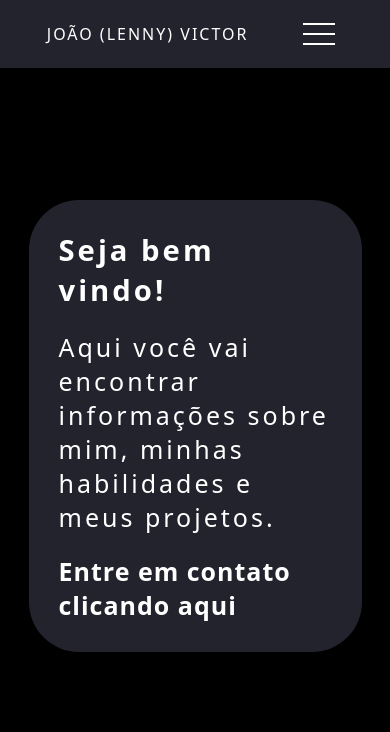
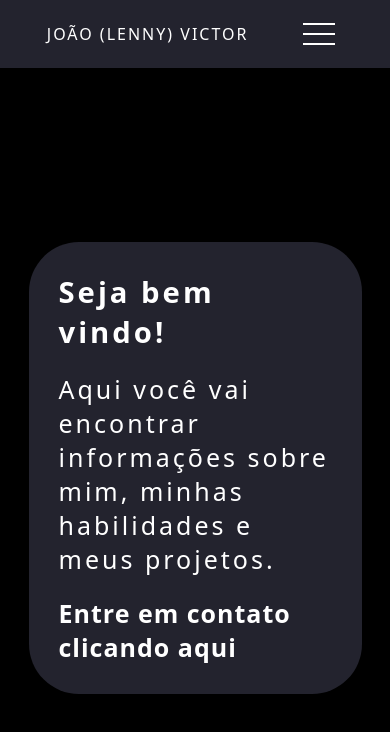
Before and after one commit to JVLENNY10/JVLENNY10.github.io, a React (Create React App) app: page / in a window 390 px wide. Shown: the top 732 px of the page. Built offline with nearby package versions, Linux system fonts and the light colour scheme.

Commit message:
CSS
- Editando estilizações.

```diff
--- a/src/css/pages/bio.css
+++ b/src/css/pages/bio.css
@@ -1,7 +1,7 @@
 .bio-page {
   align-items: center;
   display: flex;
-  height: 85vh;
+  height: 84vh;
 }
 
 .bio-section {
--- a/src/css/pages/home.css
+++ b/src/css/pages/home.css
@@ -1,7 +1,7 @@
 .home-page {
   align-items: center;
   display: flex;
-  height: 85vh;
+  height: 84vh;
 }
 
 .home-section {
@@ -24,3 +24,15 @@
   letter-spacing: 1px;
   font-weight: bold;
 }
+
+@media (max-width: 339px) {
+  .home-section article {
+    font-size: 20px;
+  }
+}
+
+@media (max-width: 1129px) {
+  .home-page {
+    height: 95vh;
+  }
+}
--- a/src/css/pages/skills.css
+++ b/src/css/pages/skills.css
@@ -1,7 +1,7 @@
 .skills-page {
   align-items: center;
   display: flex;
-  height: 85vh;
+  height: 84vh;
 }
 
 .skills-section {
```
